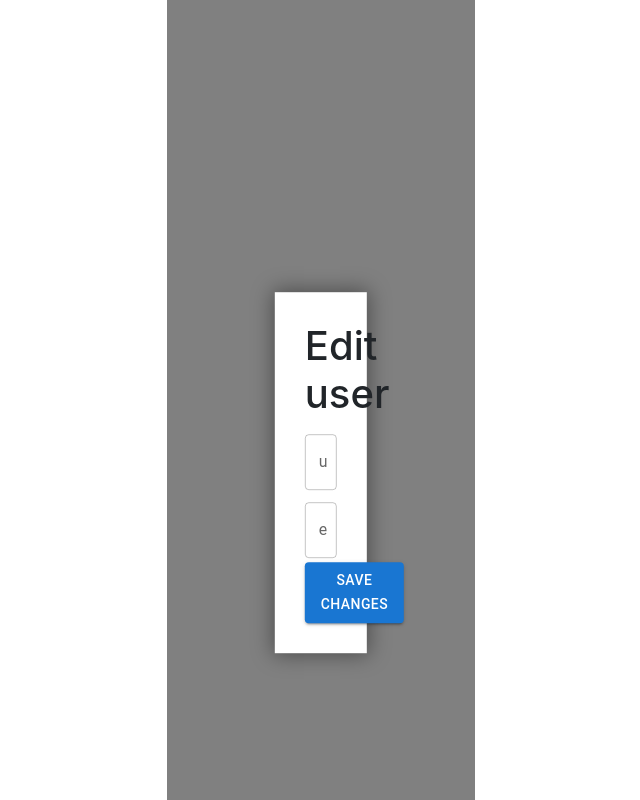
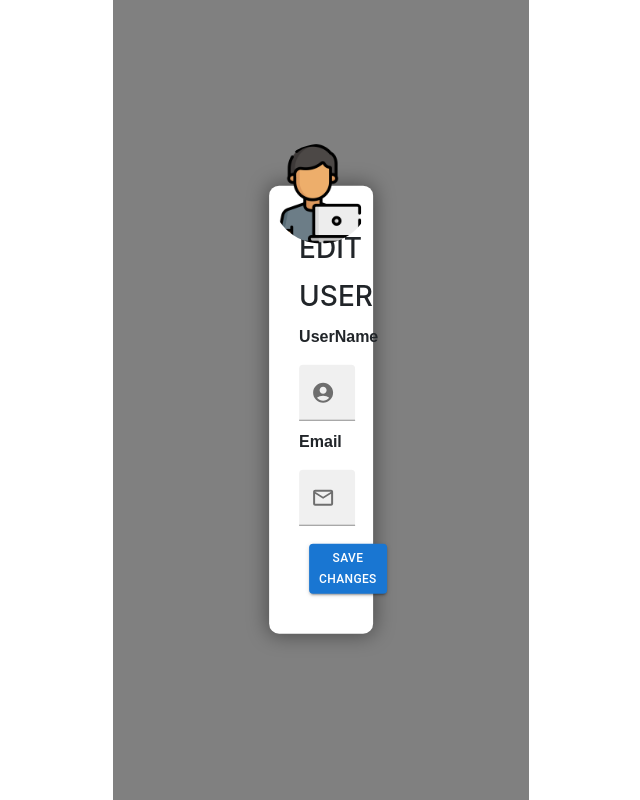
Before and after one commit to karthickm7/WebApp, a React (Create React App) app: page /modals/1 in a window 1280 px wide. Shown: the whole page, without its empty margins (319-959 px from the left). Built offline with nearby package versions, Linux system fonts and the light colour scheme; no server answers.

Commit message:
change the UI design for Edit  and Add oeration

```diff
--- a/package.json
+++ b/package.json
@@ -5,6 +5,7 @@
   "dependencies": {
     "@emotion/react": "^11.9.3",
     "@emotion/styled": "^11.9.3",
+    "@mui/icons-material": "^5.8.4",
     "@mui/material": "^5.8.5",
     "@testing-library/jest-dom": "^5.16.4",
     "@testing-library/user-event": "^13.5.0",
@@ -21,8 +22,10 @@
     "mdb-ui-kit": "^4.2.0",
     "react": "^18.1.0",
     "react-bootstrap": "^2.4.0",
+    "react-bootstrap-icons": "^1.8.4",
     "react-dom": "^18.1.0",
     "react-final-form": "^6.5.9",
+    "react-icons": "^4.4.0",
     "react-redux": "^8.0.2",
     "react-router": "^6.3.0",
     "react-router-dom": "^6.3.0",
--- a/src/Components/ popup.tsx
+++ b/src/Components/Popup.tsx
@@ -3,6 +3,7 @@ import React from 'react';
 import { Modal, Button } from 'react-bootstrap';
 import { getuser, removeuser } from '../State /Action/Action';
 import { useDispatch } from 'react-redux';
+// import { RiDeleteBin2Line } from 'react-icons/bs';
 
 interface PopupProps {
   shows: boolean;
@@ -14,16 +15,17 @@ const Popup = ({ shows, onHides, datas }: PopupProps) => {
   const dispatch: any = useDispatch();
   const handledelete = () => {
     console.log('popupdelete');
-    dispatch(removeuser(datas)), dispatch(getuser());
+    dispatch(removeuser(datas));
+    dispatch(getuser());
   };
 
   return (
     <>
       <Modal show={shows} onHide={onHides}>
         <Modal.Header closeButton>
-          <Modal.Title>Delete User</Modal.Title>
+          <Modal.Title>Delete Confirmation !!</Modal.Title>
         </Modal.Header>
-        <Modal.Body>are you sure to delete the user with {datas} ID ?</Modal.Body>
+        <Modal.Body>Are you sure you want to delete the user with this : {datas} ID ?</Modal.Body>
         <Modal.Footer>
           <Button variant="secondary" onClick={onHides}>
             Cancel
--- a/src/Pages/Add/Adduser.css
+++ b/src/Pages/Add/Adduser.css
@@ -1,5 +1,51 @@
-.labels{
-    height: 5px;
-    font-size: 2rem;
-    padding: 30px ;
+.editbox {
+  align-items: center;
+  width: 25%;
+  height: fit-content;
+  text-align: center;
+  position: relative;
+  left: 50%;
+  bottom:10%;
+  transform: translate(-50%, 20%);
+  padding: 30px;
+  background-color: white;
+  border-radius: 10px;
+  box-shadow: 0 0 20px 2px rgba(0, 0, 0, 0.4);
 }
+
+.signUpSubmit {
+  margin-bottom: 5rem;
+}
+.parent {
+  display: flex;
+  justify-self: center;
+  align-items: center;
+  background-color: grey;
+  height: 100vh;
+}
+
+.labels {
+  font-size: 100%;
+  margin-right: 50%;
+  font-family: sans-serif;
+  font-weight: 550;
+}
+.labelss {
+  font-size: 100%;
+  margin-right: 46%;
+  padding-right: 15%;
+  font-family: sans-serif;
+  font-weight: 550;
+}
+.headings {
+  padding-top: 10%;
+  font-variant-caps: all-petite-caps
+}
+
+.avatar {
+  display: flex;
+  justify-content: center;
+}
+form{
+    height: -50;
+}
--- a/src/Pages/Add/Adduser.tsx
+++ b/src/Pages/Add/Adduser.tsx
@@ -8,6 +8,11 @@ import { useDispatch } from 'react-redux';
 import { Dispatch } from 'redux';
 import { Istate } from '../../Pages/Register/Signup';
 import { useNavigate } from 'react-router';
+import InputAdornment from '@mui/material/InputAdornment';
+import AccountCircle from '@mui/icons-material/AccountCircle';
+import EmailOutlinedIcon from '@mui/icons-material/EmailOutlined';
+import Avatar from '@mui/material/Avatar';
+import Logos from '../../Assets/Logo.png';
 import './Adduser.css';
 
 const Adduser = () => {
@@ -29,44 +34,61 @@ const Adduser = () => {
     navigate('/home');
   };
   return (
-    <>
     <div className="parent">
       <div className="editbox">
-          <h1>Add User</h1>
+        <div className="avatar">
+          <Avatar alt="User Account" src={Logos} sx={{ width: 100, height: 100, margin: -9 }} />
+        </div>
+        <h1 className="headings">Add User</h1>
         <form style={{ justifyContent: 'center' }}>
-            <Grid item xs={12}>
+          <Grid item xs={12} sm={8} md={6} lg={6}>
             <label className="labels">UserName</label>
             <TextField
-                multiline
+              InputProps={{
+                startAdornment: (
+                  <InputAdornment position="start">
+                    <AccountCircle />
+                  </InputAdornment>
+                )
+              }}
+              hiddenLabel
+              variant="filled"
               name="name"
-                placeholder="enter your name"
               value={addData.name}
               onChange={handleChange}
               margin="dense"
             />
           </Grid>
           <div />
-            <Grid item xs={12}>
-              <label className="labels"> Email </label>
+          <Grid item xs={12} sm={8} md={6} lg={6}>
+            <label className="labelss">Email</label>
             <TextField
-                multiline
+              InputProps={{
+                startAdornment: (
+                  <InputAdornment position="start">
+                    <EmailOutlinedIcon />
+                  </InputAdornment>
+                )
+              }}
+              hiddenLabel
+              variant="filled"
               name="email"
-                placeholder="Enter mail"
               value={addData.email}
               onChange={handleChange}
               margin="dense"
             />
           </Grid>
           <div />
-            <Grid item xs={8}>
-              <Button className="signUpSubmit" variant="contained" onClick={handleAdd}>
+          <Button
+            className="signUpSubmit"
+            variant="contained"
+            onClick={handleAdd}
+            sx={{ margin: '10px', fontSize: 12 }}>
             Add User
           </Button>
-            </Grid>
         </form>
       </div>
     </div>
-    </>
   );
 };
 export default Adduser;
--- a/src/Pages/Home/Home.tsx
+++ b/src/Pages/Home/Home.tsx
@@ -2,9 +2,9 @@
 import React, { useEffect, useState } from 'react';
 import { Table, Button, Navbar, Nav } from 'react-bootstrap';
 import { useDispatch, useSelector } from 'react-redux';
-import { getuser, removeuser } from '../../State /Action/Action';
+import { getuser } from '../../State /Action/Action';
 import { useNavigate } from 'react-router';
-import Popup from '../../Components/ popup';
+import Popup from '../../Components/Popup';
 
 export interface EditData {
   email: string;
@@ -20,19 +20,16 @@ const Home = () => {
   const user = useSelector((state: any) => state.allreducer.user);
 
   console.log(user, 'Homeuseselector');
-  const [userData, setUserData] = useState<string | number>('0');
+  const [userDatas, setUserDatas] = useState<string | number>('0');
   const [showModal, setShow] = useState<boolean>(false);
 
   const handleClose = () => setShow(false);
-  //const handleShow = () => setShow(true);
 
   //delete onClick
   const onDelete = (e: React.MouseEvent<HTMLElement>, userData: string | number): void => {
     e.preventDefault();
     setShow(true);
-    setUserData(userData);
-    //dispatch(removeuser(userData));
-    //dispatch(getuser());
+    setUserDatas(userData);
   };
 
   //edit onClick
@@ -112,10 +109,10 @@ const Home = () => {
               })}
           </tbody>
         </Table>
-        <Button onClick={onAdd} className="addButton">
+        <Button onClick={onAdd} className="addButton" variant="info">
           Add user
         </Button>
-        {showModal && <Popup shows={showModal} onHides={handleClose} datas={userData} />}
+        {showModal && <Popup shows={showModal} onHides={handleClose} datas={userDatas} />}
       </div>
     </>
   );
--- a/src/Pages/Modal/Modals.tsx
+++ b/src/Pages/Modal/Modals.tsx
@@ -3,14 +3,18 @@
 /* eslint-disable react/prop-types */
 import React, { useState, useEffect } from 'react';
 import { Dispatch } from 'redux';
-
+import InputAdornment from '@mui/material/InputAdornment';
+import AccountCircle from '@mui/icons-material/AccountCircle';
+import EmailOutlinedIcon from '@mui/icons-material/EmailOutlined';
 import { useParams, useNavigate } from 'react-router-dom';
 import { useDispatch } from 'react-redux';
 import axios from 'axios';
+import Logos from '../../Assets/Logo.png';
 import { putuser } from '../../State /Action/Action';
 import './Model.css';
 import { TextField, Button } from '@mui/material';
 import Grid from '@mui/material/Grid';
+import Avatar from '@mui/material/Avatar';
 
 export interface UseData<T> {
   email: T;
@@ -35,7 +39,7 @@ const Modals = () => {
 
   const dynamicEdit = () => {
     axios
-      .get(`http://localhost:3016/getuser/${id}`)
+      .get(`${process.env.REACT_APP_SERVER_URL}/getuser/${id}`)
 
       .then((res) => {
         console.log(res.data.data, 'edit');
@@ -65,33 +69,58 @@ const Modals = () => {
   return (
     <div className="parent">
       <div className="editbox">
-        <h1>Edit user</h1>
+        <div className="avatar">
+          <Avatar alt="User Account" src={Logos} sx={{ width: 100, height: 100, margin: -9 }} />
+        </div>
+        <h1 className="headings">Edit user</h1>
         <form style={{ justifyContent: 'center' }}>
-          <Grid item xs={12}>
-            <div></div>
+          <Grid item xs={12} sm={8} md={6} lg={6}>
+            <label className="labels">UserName</label>
             <TextField
-              label="username"
+              InputProps={{
+                startAdornment: (
+                  <InputAdornment position="start">
+                    <AccountCircle />
+                  </InputAdornment>
+                )
+              }}
+              placeholder="usertName"
+              hiddenLabel
+              variant="filled"
               name="name"
-              fullWidth
               value={edituser.name}
               onChange={handleChange}
-              margin="dense"
+              margin="normal"
             />
           </Grid>
           <div />
-          <Grid item xs={12}>
+          <Grid item xs={12} sm={8} md={6} lg={6}>
+            <label className="labelss">Email</label>
             <TextField
-              fullWidth
-              label="email"
-              name="name"
+              InputProps={{
+                startAdornment: (
+                  <InputAdornment position="start">
+                    <EmailOutlinedIcon />
+                  </InputAdornment>
+                )
+              }}
+              hiddenLabel
+              placeholder="Enter your mail"
+              variant="filled"
+              name="email"
               value={edituser.email}
               onChange={handleChange}
-              margin="dense"
+              margin="normal"
             />
           </Grid>
           <div />
-          <Grid item xs={8}>
-            <Button className="signUpSubmit" variant="contained" onClick={handleUpdate}>
+          <Grid item xs={12} sm={8} md={6} lg={6}>
+            <Button
+              sx={{ margin: '10px', fontSize: 12 }}
+              className="signUpSubmit"
+              variant="contained"
+              size="small"
+              onClick={handleUpdate}>
               Save Changes
             </Button>
           </Grid>
--- a/src/Pages/Modal/Model.css
+++ b/src/Pages/Modal/Model.css
@@ -1,28 +1,51 @@
-
-
 .editbox {
   align-items: center;
-  width: 30%;
+  width: 25%;
   height: fit-content;
   text-align: center;
   position: relative;
   left: 50%;
+  bottom:10%;
   transform: translate(-50%, 20%);
   padding: 30px;
   background-color: white;
+  border-radius: 10px;
   box-shadow: 0 0 20px 2px rgba(0, 0, 0, 0.4);
 }
 
 .signUpSubmit {
-  margin-top: 20px;
-  padding: 20px;
-
-
+  margin-bottom: 5rem;
 }
-.parent{
+.parent {
   display: flex;
-  justify-self:center;
+  justify-self: center;
   align-items: center;
   background-color: grey;
   height: 100vh;
 }
+
+.labels {
+  font-size: 100%;
+  margin-right: 50%;
+  font-family: sans-serif;
+  font-weight: 550;
+}
+.labelss {
+  font-size: 100%;
+  margin-right: 46%;
+  padding-right: 15%;
+  font-family: sans-serif;
+  font-weight: 550;
+}
+.headings {
+  padding-top: 10%;
+  font-variant-caps: all-petite-caps
+}
+
+.avatar {
+  display: flex;
+  justify-content: center;
+}
+form{
+    height: -50;
+}
--- a/src/index.tsx
+++ b/src/index.tsx
@@ -41,7 +41,6 @@ axios.interceptors.response.use(
       console.log('401 unauthorized');
 
       if (err.response.data.message === 'Unauthorized! Access Token was expired!') {
-        //Token.removeToken();
         try {
           const refresh = Token.getRefreshToken();
           console.log(refresh, '1 hour refresh token');
```
Also changed, not shown: .scannerwork/report-task.txt, src/Assets/Logo.png (added), 1 other file (tests, documents, lock files or other folders). Lines whose indentation alone changed are shown as unchanged.
